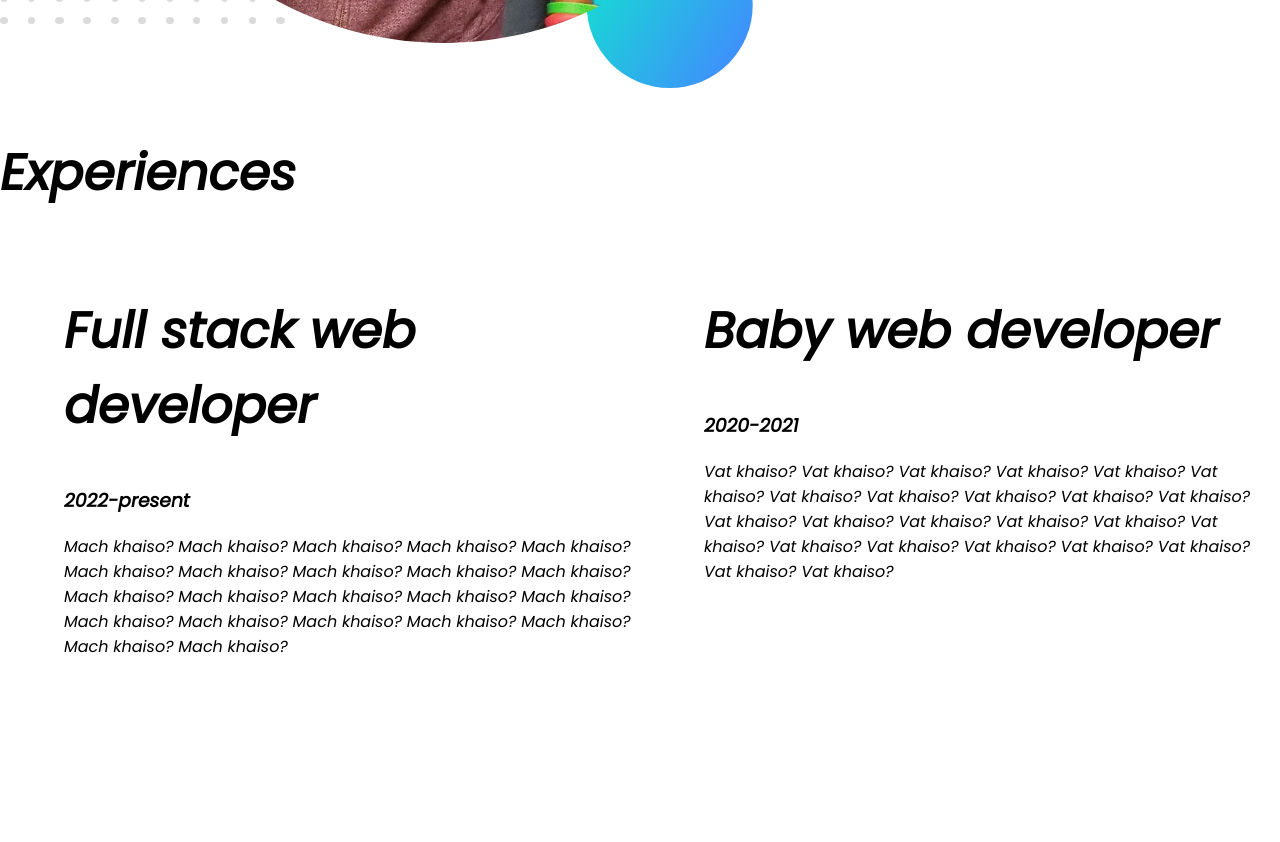
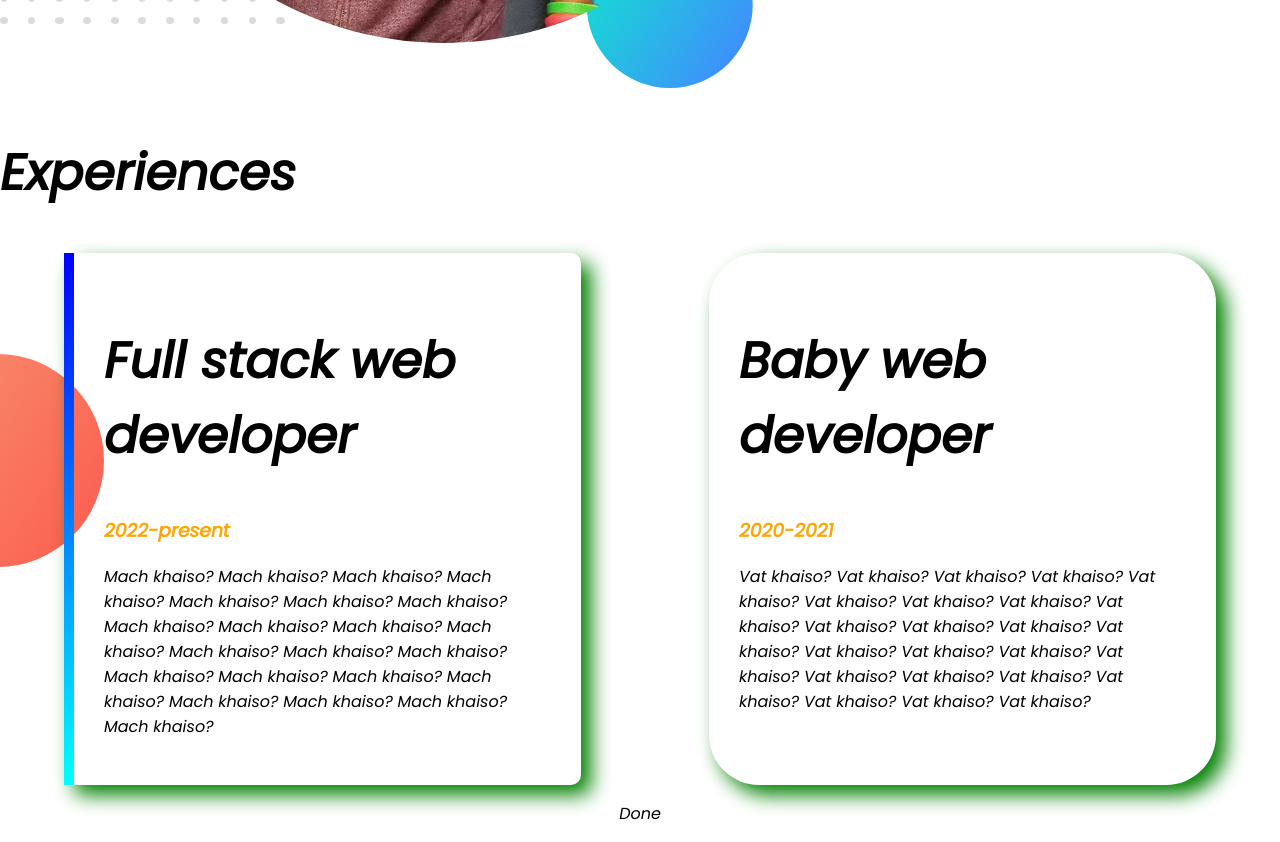
Before and after one commit to dipta0001/demo-portfolio, a plain HTML site: page index.html in a window 1280 px wide. Shown: the part 1320-2162 px from the top of the page. Before the commit the page ends 1995 px from the top, so only its background shows below. Drawn offline with Linux system fonts and the light colour scheme.

Commit message:
final banner

```diff
--- a/index.html
+++ b/index.html
@@ -39,9 +39,9 @@
     <section class="experience-area">
         <h1>Experiences</h1>
         <div class="flexible-container">
-            <div class="half-width">
+            <div id="full-web-dev" class="experience-item">
                 <h1> Full stack web developer </h1>
-                <h3>2022-present</h3>
+                <h3 class="orange-color">2022-present</h3>
                 <p>Mach khaiso? Mach khaiso? Mach khaiso? Mach khaiso? Mach khaiso? Mach khaiso? Mach khaiso? Mach
                     khaiso?
                     Mach khaiso? Mach khaiso? Mach khaiso? Mach khaiso? Mach khaiso? Mach khaiso? Mach khaiso? Mach
@@ -49,9 +49,9 @@
                     Mach khaiso? Mach khaiso? Mach khaiso? Mach khaiso? Mach khaiso? Mach khaiso? </p>
 
             </div>
-            <div class="half-width">
+            <div id="baby-web-dev" class="experience-item">
                 <h1>Baby web developer</h1>
-                <h3>2020-2021</h3>
+                <h3 class="orange-color"> 2020-2021</h3>
                 <p>Vat khaiso? Vat khaiso? Vat khaiso? Vat khaiso? Vat khaiso? Vat khaiso? Vat khaiso? Vat khaiso? Vat
                     khaiso? Vat khaiso? Vat khaiso? Vat khaiso? Vat khaiso? Vat khaiso? Vat khaiso? Vat khaiso? Vat
                     khaiso?
@@ -60,5 +60,10 @@
         </div>
 
     </section>
+    <section>
+        <footer>
+            <p>Done</p>
+        </footer>
+    </section>
 
 </html>
--- a/style.css
+++ b/style.css
@@ -26,6 +26,29 @@ h1{font-size: 50px;}
     background-repeat: no-repeat;
 }
 .dream-big{
-    background-image: url(images/my-bg2.png);
+    background-image: url(images/);
     background-repeat: no-repeat;
 }
+.experience-item{
+    width: 40%;
+    margin-left: 5%;
+    margin-right: 5%;
+    padding: 30px;
+    border-radius: 50px;
+    box-shadow: 10px 10px 20px green;
+}
+.experience-area{
+    background-image: url(images/exp-bg.png);
+    background-repeat: no-repeat;
+    background-position: left;
+}
+#full-web-dev{
+    border-left: 10px solid;
+    border-radius: 10px;
+    border-image: linear-gradient(blue, cyan);
+    border-image-slice: 1;
+
+}
+footer p{
+    text-align: center;
+}
```
Also changed, not shown: images/jhankar2.png (deleted).
